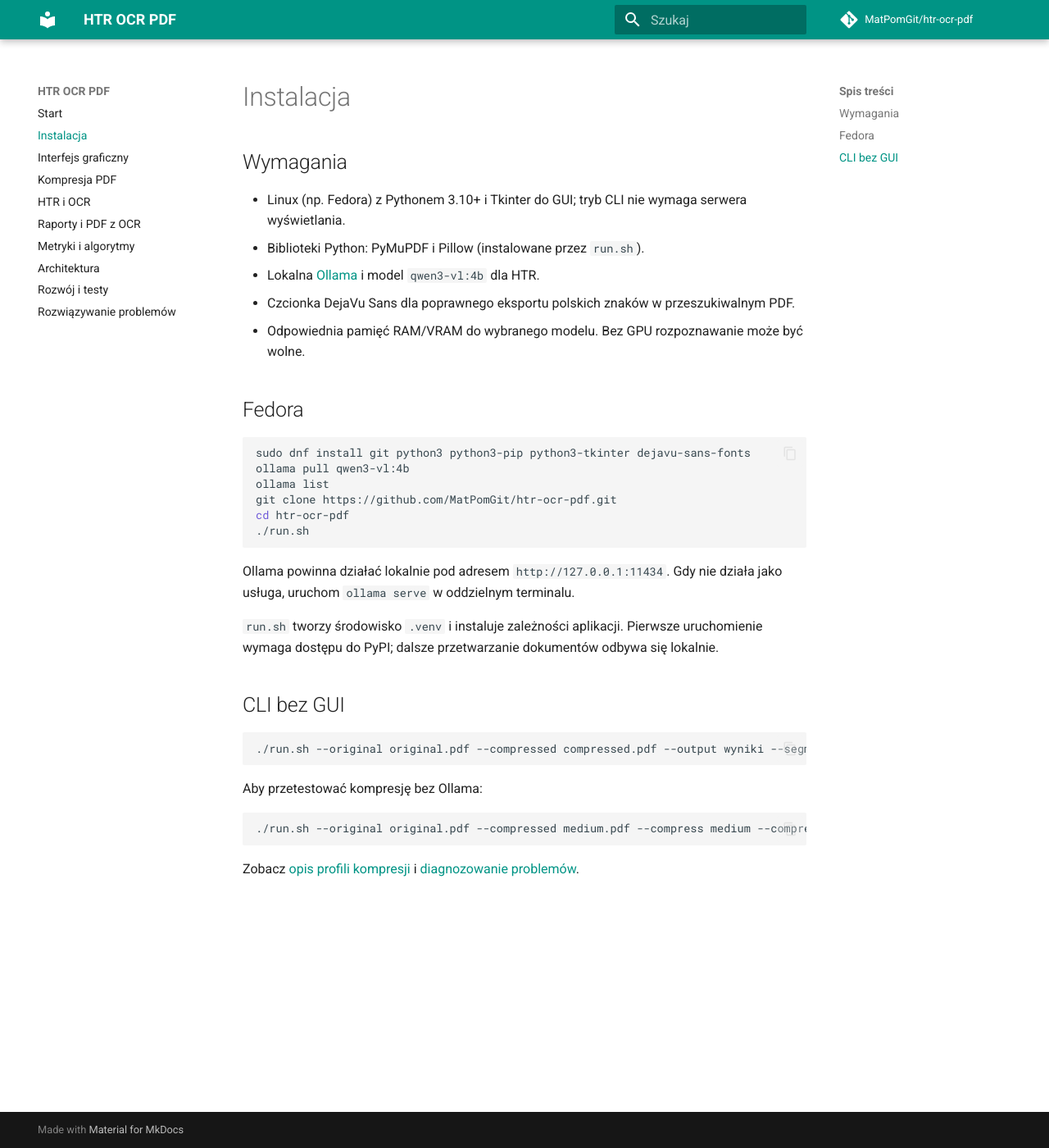
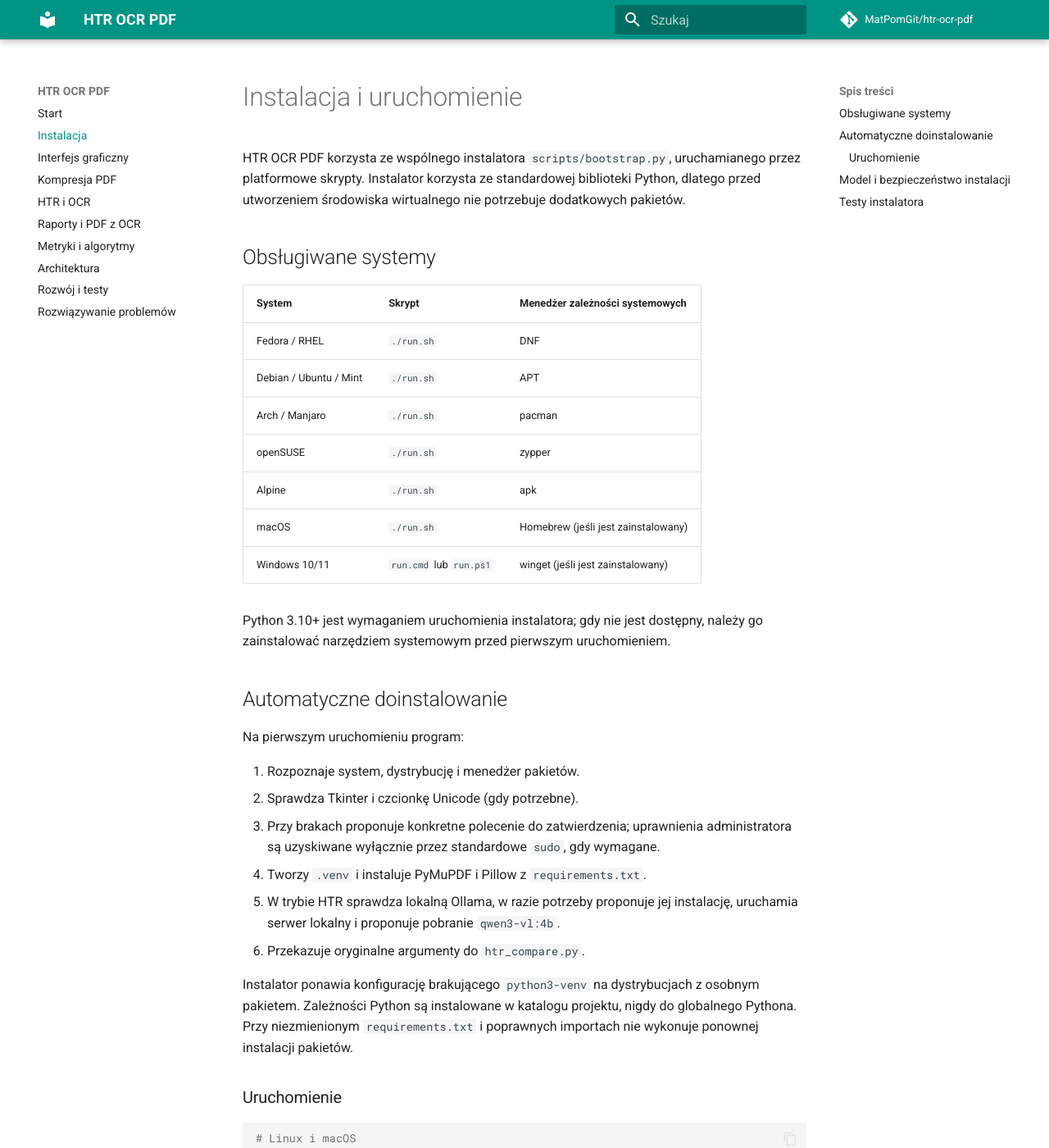
Before and after one commit to MatPomGit/htr-ocr-pdf, an MkDocs documentation site: the page built from docs/installation.md, in a window 1280 px wide and 1400 px high. Shown: the whole window at 82% size. Built offline with MkDocs 1.6.1 and Material for MkDocs 9.7.7, drawn with Linux system fonts in a browser that asks for light colours; comment, search, counter and statistics services are not loaded; some of the changed text lies outside the part shown.

Commit message:
feat: automatic OS-aware dependency bootstrap (v1.3.0)
* feat: cross-platform Python bootstrap with distro-aware dependency installation

* fix(bootstrap): recover missing Python venv and offer model setup in GUI

* feat: discover Unicode fonts on Fedora/Debian, macOS, and Windows

* chore: bump version to 1.3.0 for cross-platform setup

* feat: cross-platform launch scripts and offline installer tests

* docs: describe automatic dependencies and validate bootstrap on three OS

* fix(bootstrap): normalize /etc/os-release field names before distro detection

* fix(bootstrap): use UTF-8 for Polish diagnostics on Windows consoles

````diff
--- a/docs/installation.md
+++ b/docs/installation.md
@@ -1,38 +1,94 @@
-# Instalacja
+# Instalacja i uruchomienie
 
-## Wymagania
+HTR OCR PDF korzysta ze wspólnego instalatora `scripts/bootstrap.py`, uruchamianego
+przez platformowe skrypty. Instalator korzysta ze standardowej biblioteki Python,
+dlatego przed utworzeniem środowiska wirtualnego nie potrzebuje dodatkowych pakietów.
 
-- Linux (np. Fedora) z Pythonem 3.10+ i Tkinter do GUI; tryb CLI nie wymaga serwera wyświetlania.
-- Biblioteki Python: PyMuPDF i Pillow (instalowane przez `run.sh`).
-- Lokalna [Ollama](https://ollama.com/download/linux) i model `qwen3-vl:4b` dla HTR.
-- Czcionka DejaVu Sans dla poprawnego eksportu polskich znaków w przeszukiwalnym PDF.
-- Odpowiednia pamięć RAM/VRAM do wybranego modelu. Bez GPU rozpoznawanie może być wolne.
+## Obsługiwane systemy
 
-## Fedora
+| System | Skrypt | Menedżer zależności systemowych |
+| --- | --- | --- |
+| Fedora / RHEL | `./run.sh` | DNF |
+| Debian / Ubuntu / Mint | `./run.sh` | APT |
+| Arch / Manjaro | `./run.sh` | pacman |
+| openSUSE | `./run.sh` | zypper |
+| Alpine | `./run.sh` | apk |
+| macOS | `./run.sh` | Homebrew (jeśli jest zainstalowany) |
+| Windows 10/11 | `run.cmd` lub `run.ps1` | winget (jeśli jest zainstalowany) |
+
+Python 3.10+ jest wymaganiem uruchomienia instalatora; gdy nie jest dostępny,
+należy go zainstalować narzędziem systemowym przed pierwszym uruchomieniem.
+
+## Automatyczne doinstalowanie
+
+Na pierwszym uruchomieniu program:
+
+1. Rozpoznaje system, dystrybucję i menedżer pakietów.
+2. Sprawdza Tkinter i czcionkę Unicode (gdy potrzebne).
+3. Przy brakach proponuje konkretne polecenie do zatwierdzenia; uprawnienia
+   administratora są uzyskiwane wyłącznie przez standardowe `sudo`, gdy wymagane.
+4. Tworzy `.venv` i instaluje PyMuPDF i Pillow z `requirements.txt`.
+5. W trybie HTR sprawdza lokalną Ollama, w razie potrzeby proponuje jej instalację,
+   uruchamia serwer lokalny i proponuje pobranie `qwen3-vl:4b`.
+6. Przekazuje oryginalne argumenty do `htr_compare.py`.
+
+Instalator ponawia konfigurację brakującego `python3-venv` na dystrybucjach
+z osobnym pakietem. Zależności Python są instalowane w katalogu projektu, nigdy
+do globalnego Pythona. Przy niezmienionym `requirements.txt` i poprawnych
+importach nie wykonuje ponownej instalacji pakietów.
+
+### Uruchomienie
 
 ```bash
-sudo dnf install git python3 python3-pip python3-tkinter dejavu-sans-fonts
-ollama pull qwen3-vl:4b
-ollama list
-git clone https://github.com/MatPomGit/htr-ocr-pdf.git
-cd htr-ocr-pdf
+# Linux i macOS
 ./run.sh
+./run.sh --setup
+./run.sh --doctor
 ```
 
-Ollama powinna działać lokalnie pod adresem `http://127.0.0.1:11434`. Gdy nie działa jako usługa, uruchom `ollama serve` w oddzielnym terminalu.
+```powershell
+# Windows
+.\run.cmd
+.\run.cmd --setup
+.\run.cmd --doctor
+```
 
-`run.sh` tworzy środowisko `.venv` i instaluje zależności aplikacji. Pierwsze uruchomienie wymaga dostępu do PyPI; dalsze przetwarzanie dokumentów odbywa się lokalnie.
-
-## CLI bez GUI
+`--doctor` zwraca diagnostykę JSON bez wykonywania instalacji. Przykłady
+trybów uruchomienia:
 
 ```bash
-./run.sh --original original.pdf --compressed compressed.pdf --output wyniki --segments 3
+./run.sh --setup --yes                # automatyczne zaakceptowanie zmian
+./run.sh --setup --no-system          # bez instalacji pakietów systemowych
+./run.sh --setup --no-ollama          # bez pobierania silnika i modelu
+./run.sh --bootstrap-help             # pomoc instalatora
+./run.sh --original a.pdf --compressed b.pdf --compress medium --compress-only
 ```
 
-Aby przetestować kompresję bez Ollama:
+## Model i bezpieczeństwo instalacji
+
+Model jest pobierany tylko po zatwierdzeniu, ponieważ może zajmować kilka GB.
+Brak modelu nie blokuje funkcji kompresji PDF. Instalacja Ollama jest wykonywana
+przez menedżer pakietów, jeśli udostępnia odpowiedni pakiet; dla systemów
+bez takiego źródła instalator wskazuje oficjalną stronę
+[Ollama](https://ollama.com/download). Żadne `curl | sh`, `irm | iex`
+ani zewnętrzne skrypty instalacyjne nie są automatycznie uruchamiane.
+
+Komponenty wymagające uprawnień administratora nie są instalowane bez
+potwierdzenia. W trybie nieinteraktywnym brak potwierdzenia powoduje pominięcie
+takiej operacji i komunikat diagnostyczny.
+
+Na Windows obsługa Tkinter jest zwykle częścią instalatora Python; jeśli jej
+brakuje, należy poprawić instalację Pythona z opcją Tcl/Tk. Na macOS z Pythonem
+Homebrew instalator może użyć pakietu `python-tk@X.Y` odpowiedniego dla wersji
+interpretera. Czcionka jest wyszukiwana w standardowych katalogach systemu.
+
+## Testy instalatora
 
 ```bash
-./run.sh --original original.pdf --compressed medium.pdf --compress medium --compress-only
+python3 -m unittest discover -s tests -p "test_bootstrap.py" -v
 ```
 
-Zobacz [opis profili kompresji](compression.md) i [diagnozowanie problemów](troubleshooting.md).
+Testy nie wykonują instalacji i nie pobierają modelu. Testowane są osobno
+na Windows, macOS i Ubuntu przez GitHub Actions.
+
+Zobacz [rozwiązywanie problemów](troubleshooting.md).
--- a/htr_compare.py
+++ b/htr_compare.py
@@ -1,5 +1,5 @@
 #!/usr/bin/env python3
-"""HTR PDF Compare 1.2.1: local, privacy-preserving paired PDF transcription."""
+"""HTR PDF Compare 1.3.0: local, privacy-preserving paired PDF transcription."""
 from __future__ import annotations
 
 import argparse
@@ -24,7 +24,7 @@
 
 from ollama_transport import CancelToken, Cancelled, stream_chat
 
-APP_VERSION = "1.2.1"
+APP_VERSION = "1.3.0"
 DEFAULT_MODEL = "qwen3-vl:4b"
 DEFAULT_SERVER = "http://127.0.0.1:11434"
 SCHEMA = {
--- /dev/null
+++ b/scripts/__init__.py
@@ -0,0 +1 @@
+"""Local bootstrap and build helpers for the desktop app."""
````
Also changed, not shown: README.md (+28 -21 lines), docs/architecture.md (+2 -1 lines), docs/index.md (+2 -1 lines), docs/troubleshooting.md (+23 -2 lines), pdf_tools.py (+13 -6 lines), 6 other files.
